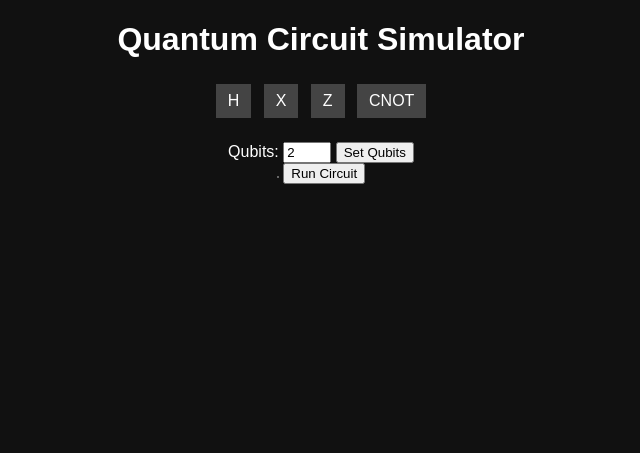
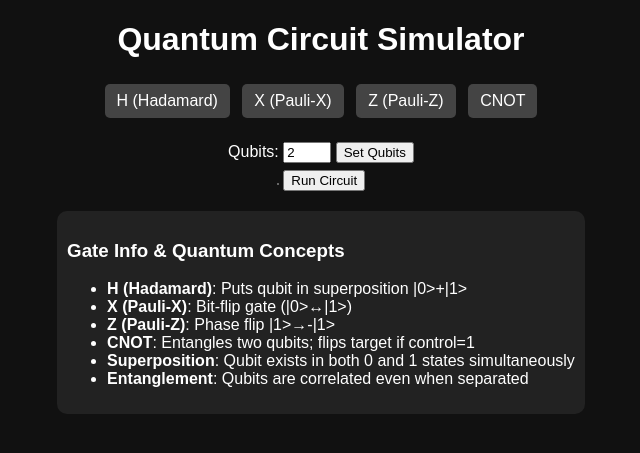
Before and after one commit to Vishalkrishnan-Muralikrishnan/Quantum-Logic-Gates-Simulator, a Flask app: page / in a window 1280 px wide. Shown: the top 453 px of the page, without its empty margins (319-959 px from the left). Run offline with Flask 3, Linux system fonts and the light colour scheme.

Commit message:
Update index.html

```diff
--- a/templates/index.html
+++ b/templates/index.html
@@ -2,30 +2,21 @@
 <html>
 <head>
 <meta charset="utf-8">
-  <title>Quantum Drag & Drop Simulator</title>
-  <style>
-    body { background: #111; color: white; font-family: sans-serif; text-align: center; }
-    #palette { margin-bottom: 20px; }
-    .gate-tile { display:inline-block; padding:8px 12px; margin:4px; background:#444; color:#fff; cursor:grab; user-select:none; }
-    #grid { border:1px solid #666; display: inline-block; }
-    .row { display: flex; }
-    .cell { width:40px; height:40px; border:1px solid #666; margin:2px; position: relative; }
-    .cell .g { position: absolute; top:0; left:0; width:100%; height:100%; display:flex; align-items:center; justify-content:center; pointer-events:none; color:white; }
-    .led { width: 50px; height: 50px; border-radius:50%; background: #222; margin: 10px auto; transition: 0.5s; }
-  </style>
+<title>Quantum Circuit Simulator</title>
+<link rel="stylesheet" href="{{ url_for('static', filename='style.css') }}">
 </head>
 <body>
 <h1>Quantum Circuit Simulator</h1>
 
 <div id="palette">
-    <div class="gate-tile" draggable="true" data-gate="H">H</div>
-    <div class="gate-tile" draggable="true" data-gate="X">X</div>
-    <div class="gate-tile" draggable="true" data-gate="Z">Z</div>
+  <div class="gate-tile" draggable="true" data-gate="H">H (Hadamard)</div>
+  <div class="gate-tile" draggable="true" data-gate="X">X (Pauli-X)</div>
+  <div class="gate-tile" draggable="true" data-gate="Z">Z (Pauli-Z)</div>
   <div class="gate-tile" draggable="true" data-gate="CNOT">CNOT</div>
 </div>
 
 <div>
-    <label>Qubits: <input type="number" id="numQ" value="2" min="1" max="5" /></label>
+  <label>Qubits: <input type="number" id="numQ" value="2" min="1" max="5"></label>
   <button onclick="setupGrid()">Set Qubits</button>
 </div>
 
@@ -35,77 +26,18 @@
 
 <div id="output"></div>
 
-<script>
-let gates = []; // will store objects {type, qubits:[...], time:col}
-let dragGate = null;
+<div id="legend">
+  <h3>Gate Info & Quantum Concepts</h3>
+  <ul>
+    <li><b>H (Hadamard)</b>: Puts qubit in superposition |0>+|1></li>
+    <li><b>X (Pauli-X)</b>: Bit-flip gate (|0>↔|1>)</li>
+    <li><b>Z (Pauli-Z)</b>: Phase flip |1>→-|1></li>
+    <li><b>CNOT</b>: Entangles two qubits; flips target if control=1</li>
+    <li><b>Superposition</b>: Qubit exists in both 0 and 1 states simultaneously</li>
+    <li><b>Entanglement</b>: Qubits are correlated even when separated</li>
+  </ul>
+</div>
 
-document.querySelectorAll('.gate-tile').forEach(tile => {
-  tile.addEventListener('dragstart', ev => {
-    dragGate = ev.target.getAttribute('data-gate');
-  });
-});
-
-function setupGrid(){
-  const n = parseInt(document.getElementById('numQ').value);
-  const grid = document.getElementById('grid');
-  grid.innerHTML = '';
-  for(let i=0;i<n;i++){
-    const row = document.createElement('div');
-    row.className = 'row';
-    for(let c=0;c<8;c++){
-      const cell = document.createElement('div');
-      cell.className = 'cell';
-      cell.ondragover = ev => ev.preventDefault();
-      cell.ondrop = ev => {
-        ev.preventDefault();
-        placeGate(i, c);
-      };
-      row.appendChild(cell);
-    }
-    grid.appendChild(row);
-  }
-  gates = []; // reset
-}
-
-function placeGate(qubit, time){
-  gates.push({type: dragGate, qubits: [qubit], time: time});
-  renderGrid();
-}
-
-function renderGrid(){
-  const rows = document.querySelectorAll('.row');
-  gates.forEach(g => {
-    const cell = rows[g.qubits[0]].children[g.time];
-    let el = cell.querySelector('.g');
-    if(!el){
-      el = document.createElement('div');
-      el.className = 'g';
-      cell.appendChild(el);
-    }
-    el.innerText = g.type;
-  });
-}
-
-async function simulate(){
-  const n = parseInt(document.getElementById('numQ').value);
-  const resp = await fetch('/simulate', {
-    method:'POST',
-    headers:{'Content-Type':'application/json'},
-    body: JSON.stringify({num_qubits: n, gates: gates})
-  });
-  const data = await resp.json();
-  showProbs(data.probabilities);
-}
-
-function showProbs(probs){
-  const out = document.getElementById('output');
-  out.innerHTML = '';
-  probs.forEach((p,i) => {
-    const div = document.createElement('div');
-    div.innerText = `Qubit ${i}: P(|1>) = ${p.toFixed(2)}`;
-    out.appendChild(div);
-  });
-}
-</script>
+<script src="{{ url_for('static', filename='app.js') }}"></script>
 </body>
 </html>
```
Lines whose indentation alone changed are shown as unchanged.
